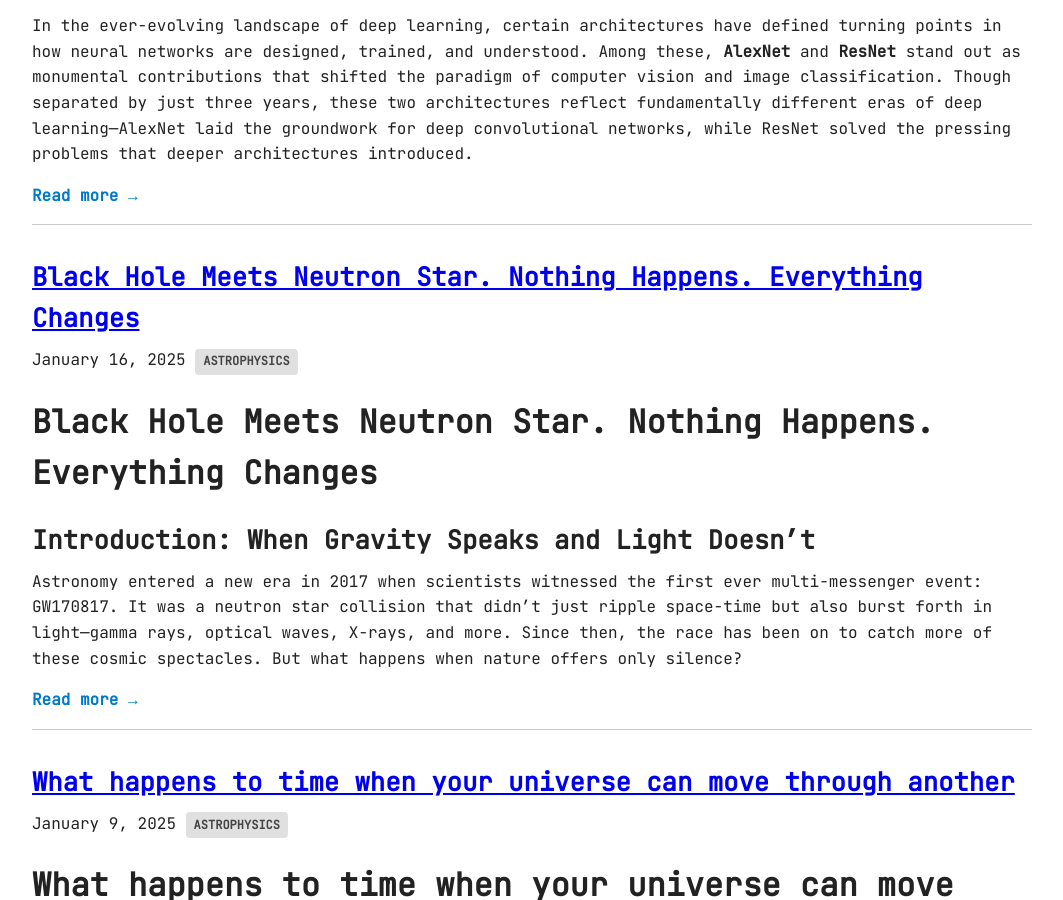
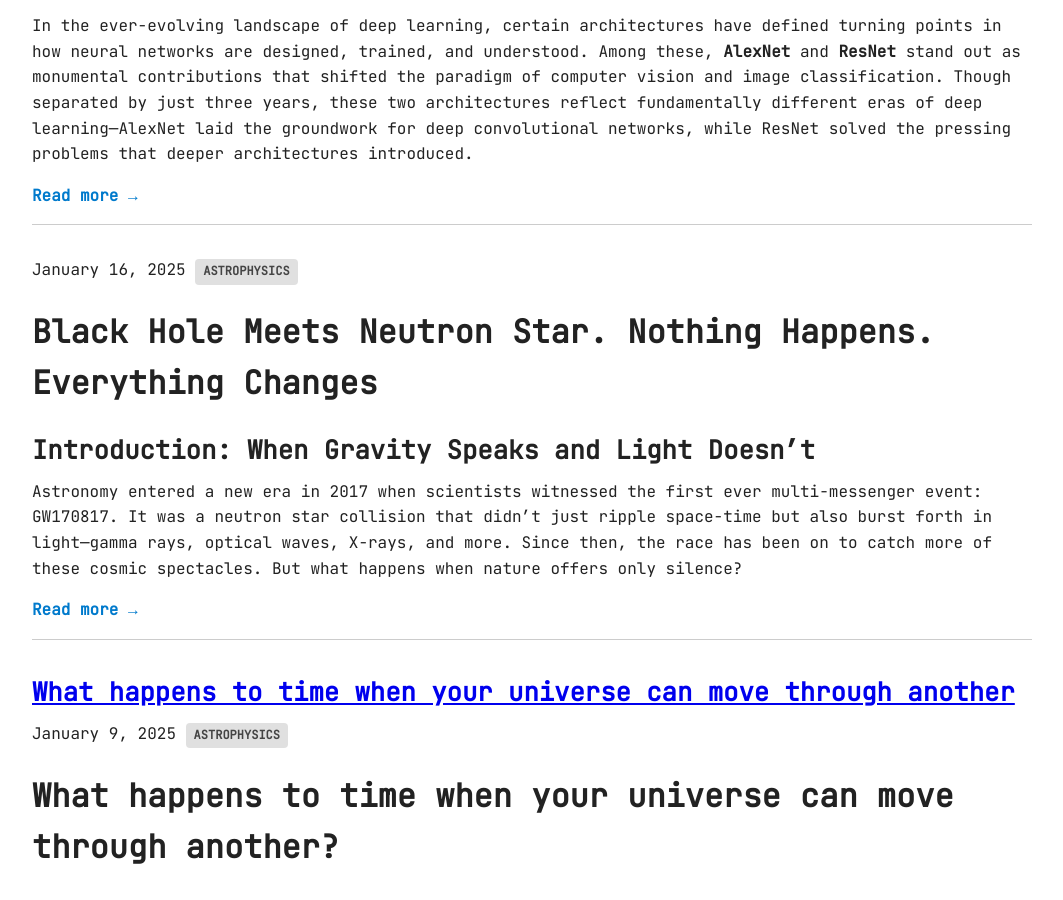
Before and after one commit to Raahul-Thakur/tensorandquarks.github.io, a Jekyll site: the page built from index.md, in a window 1280 px wide and 900 px high, scrolled down 3116 px. Shown: the whole window, without its empty margins (108-1171 px from the left). Built offline with Jekyll 4.4.1, drawn with Linux system fonts in a browser that asks for light colours.

Commit message:
Update 2025-01-16-multimessenger.md

```diff
--- a/_posts/2025-01-16-multimessenger.md
+++ b/_posts/2025-01-16-multimessenger.md
@@ -1,6 +1,6 @@
 ---
 layout: default
-title: "Black Hole Meets Neutron Star. Nothing Happens. Everything Changes"
+title: ""
 date: 2025-01-16
 tags: [Astrophysics]
 ---
```
